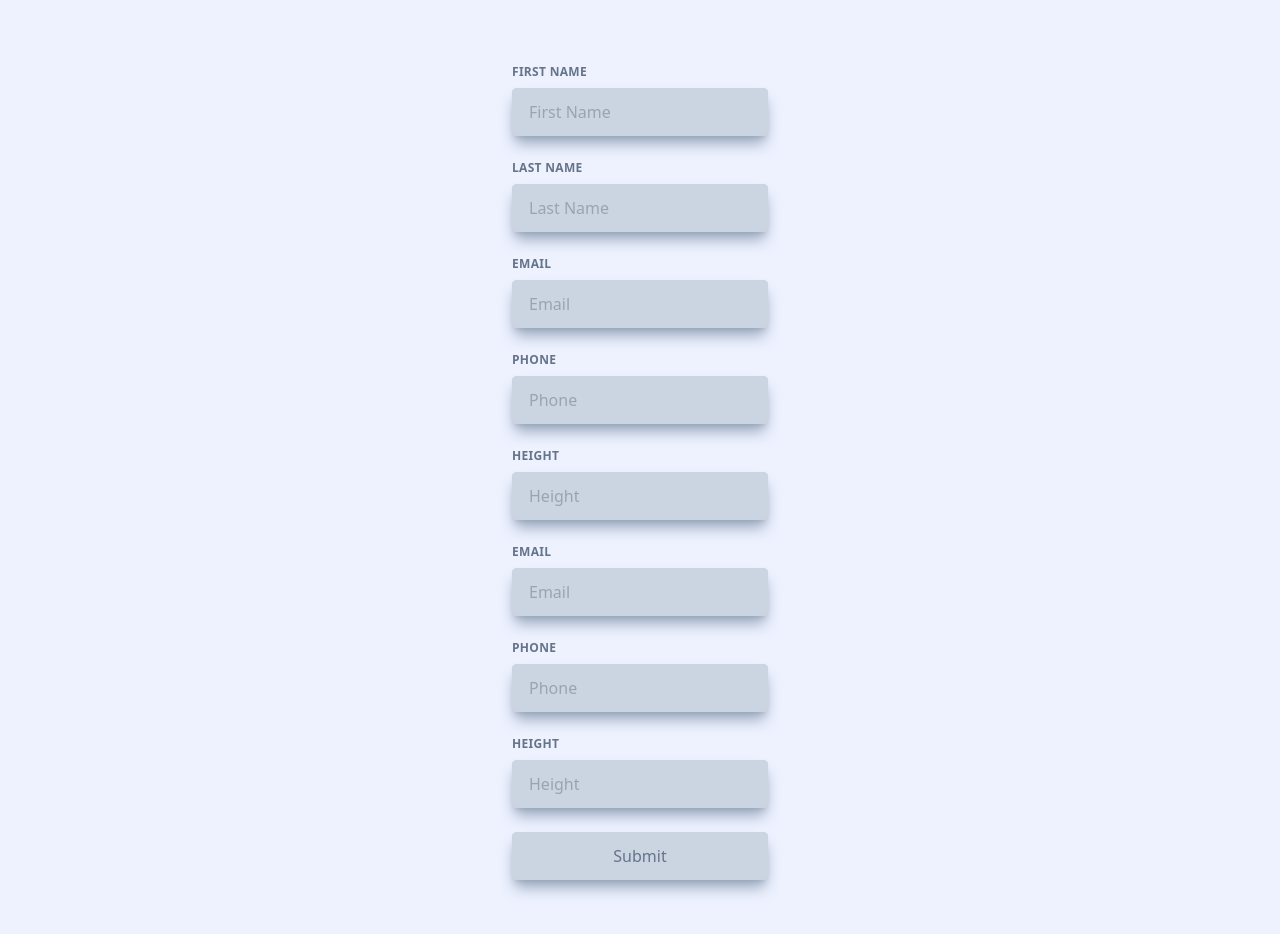
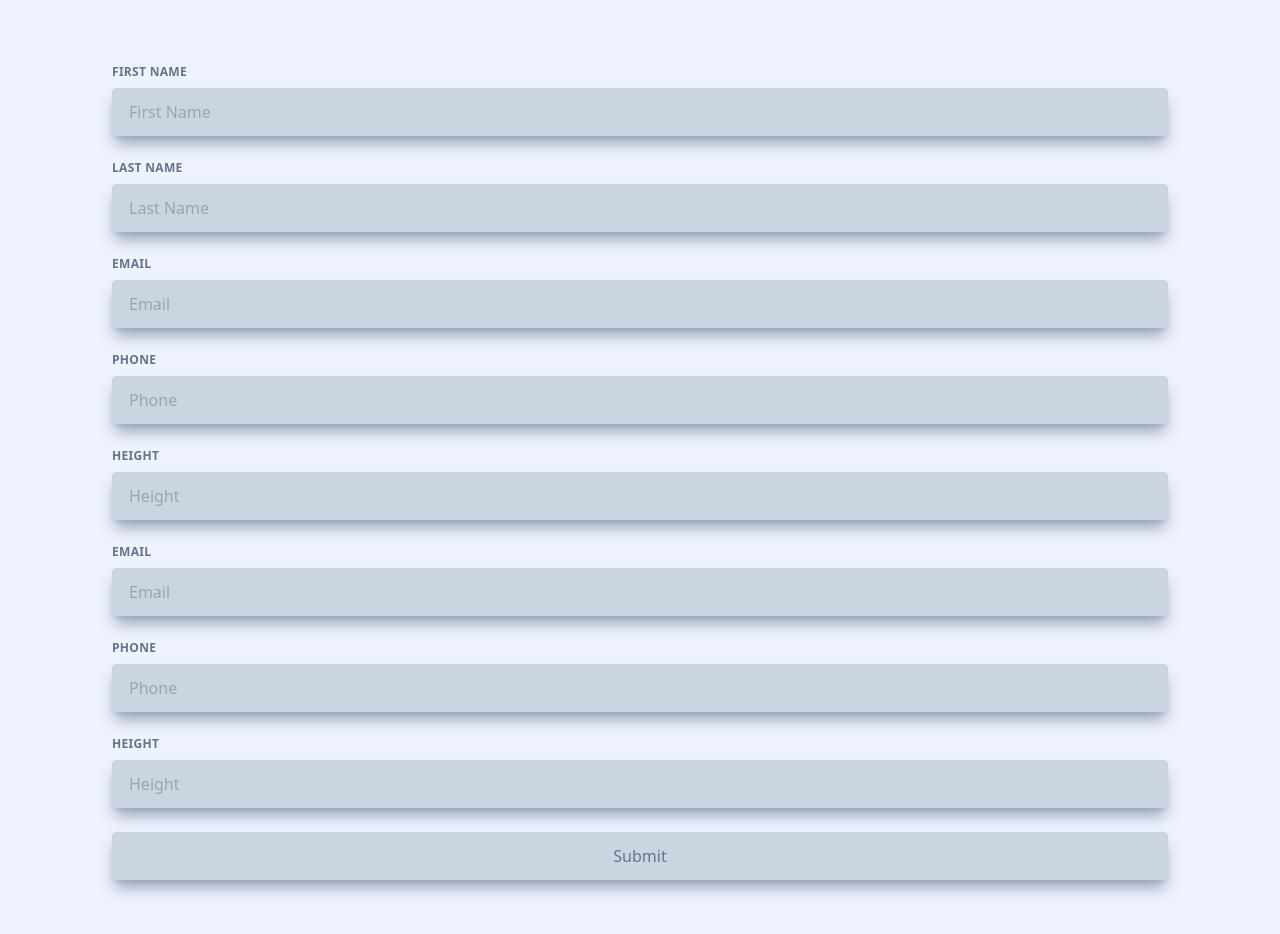
Before and after one commit to proglokan/apps-script-components, a website: page multi-purpose-applications/config-rendered-form/main/render-form-config.html in a window 1280 px wide. Drawn offline with nearby package versions, Linux system fonts and the light colour scheme.

Commit message:
Fix width of inputs

```diff
--- a/multi-purpose-applications/config-rendered-form/main/render-form-config.html
+++ b/multi-purpose-applications/config-rendered-form/main/render-form-config.html
@@ -106,7 +106,7 @@
             isBottomOfPage.value =
               window.scrollY + window.innerHeight + 50 >
               document.body.scrollHeight;
-            window.addEventListener('scroll', (e) => {
+            window.addEventListener('scroll', () => {
               if (
                 window.scrollY + window.innerHeight + 50 >
                 document.body.scrollHeight
@@ -252,7 +252,10 @@
         </div>
       </Transition>
 
-      <form @submit.prevent="formSubmission" class="w-64 flex flex-col gap-6">
+      <form
+        @submit.prevent="formSubmission"
+        class="w-full flex flex-col gap-6 px-4 sm:px-28"
+      >
         <div v-for="config of data">
           <label
             class="block uppercase tracking-wide text-slate-500 text-xs font-bold mb-2"
```
